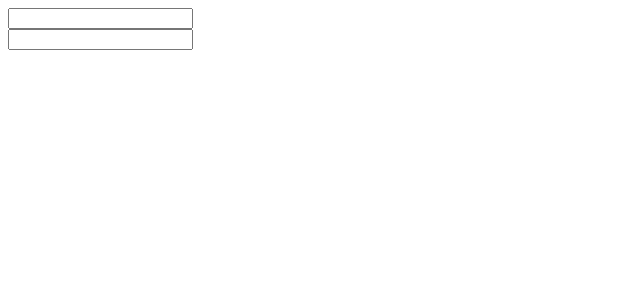
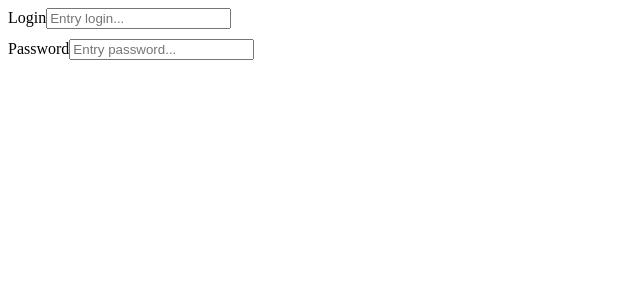
Before and after one commit to CrazyMechanic/usense-test, an Angular app: page / in a window 1280 px wide. Shown: the top 300 px of the page, without its empty margins (0-640 px from the left). Built offline with nearby package versions, Linux system fonts and the light colour scheme.

Commit message:
create initializeForm

```diff
--- a/src/app/components/form/form.component.html
+++ b/src/app/components/form/form.component.html
@@ -1,14 +1,14 @@
-<form>
-  <div>
-    <label></label>
-    <input>
+<form [formGroup]="userForm">
+  <div class="input-container">
+    <label for="name">{{formLabels.name}}</label>
+    <input formControlName="name" id="name" placeholder="{{formPlaceholder.name}}">
 
     <div></div>
   </div>
 
-  <div>
-    <label></label>
-    <input>
+  <div class="input-container">
+    <label for="password">{{formLabels.password}}</label>
+    <input formControlName="password" id="password" placeholder="{{formPlaceholder.password}}">
 
     <div></div>
 
--- a/src/app/components/form/form.component.scss
+++ b/src/app/components/form/form.component.scss
@@ -0,0 +1,5 @@
+.input {
+  &-container {
+    margin-bottom: 10px;
+  }
+}
--- a/src/app/components/form/form.component.ts
+++ b/src/app/components/form/form.component.ts
@@ -1,10 +1,58 @@
-import { Component } from '@angular/core';
+import { Component, OnInit } from '@angular/core';
+import { FORM_ERRORS, FORM_LABELS, FORM_PLACEHOLDERS, FORM_VALIDATION_MESSAGES } from '../../shared/form-data';
+import { AbstractControl, FormBuilder, FormGroup, ValidationErrors, Validators } from '@angular/forms';
 
 @Component({
   selector: 'app-form',
   templateUrl: './form.component.html',
-  styleUrls: ['./form.component.scss']
+  styleUrls: ['./form.component.scss'],
 })
-export class FormComponent {
+export class FormComponent implements OnInit {
+  formLabels = FORM_LABELS;
+  formPlaceholder = FORM_PLACEHOLDERS;
+  formErrors: any = FORM_ERRORS;
+  validationMessages: any = FORM_VALIDATION_MESSAGES;
+  userForm!: FormGroup;
+
+  constructor(private fb: FormBuilder) {
+  }
+
+  get name(): AbstractControl {
+    return this.userForm.controls['name'];
+  }
+
+  get password(): AbstractControl {
+    return this.userForm.controls['password'];
+  }
+
+  ngOnInit() {
+    this.initializeForm();
+  }
+
+  onValueChanged() {
+    const form = this.userForm;
+
+    Object.keys(this.formErrors).forEach(fieldName => {
+      const control = form.get(fieldName);
+      this.formErrors[fieldName] = '';
+
+      if (control?.invalid && (control.dirty || control.touched)) {
+        const massages = this.validationMessages[fieldName];
+
+        Object.keys(control.errors as ValidationErrors).every(key => {
+          this.formErrors[fieldName] = massages[key];
+        });
+      }
+    });
+  }
+
+  private initializeForm(): void {
+    this.userForm = this.fb.group({
+      name: [null, [Validators.required, Validators.minLength(4), Validators.maxLength(15)]],
+      password: [null, [Validators.required, Validators.minLength(8)]],
+    });
+
+    this.userForm.valueChanges?.subscribe(() => this.onValueChanged());
+  }
 
 }
```
Also changed, not shown: src/app/app.module.ts (+7 -4 lines).
